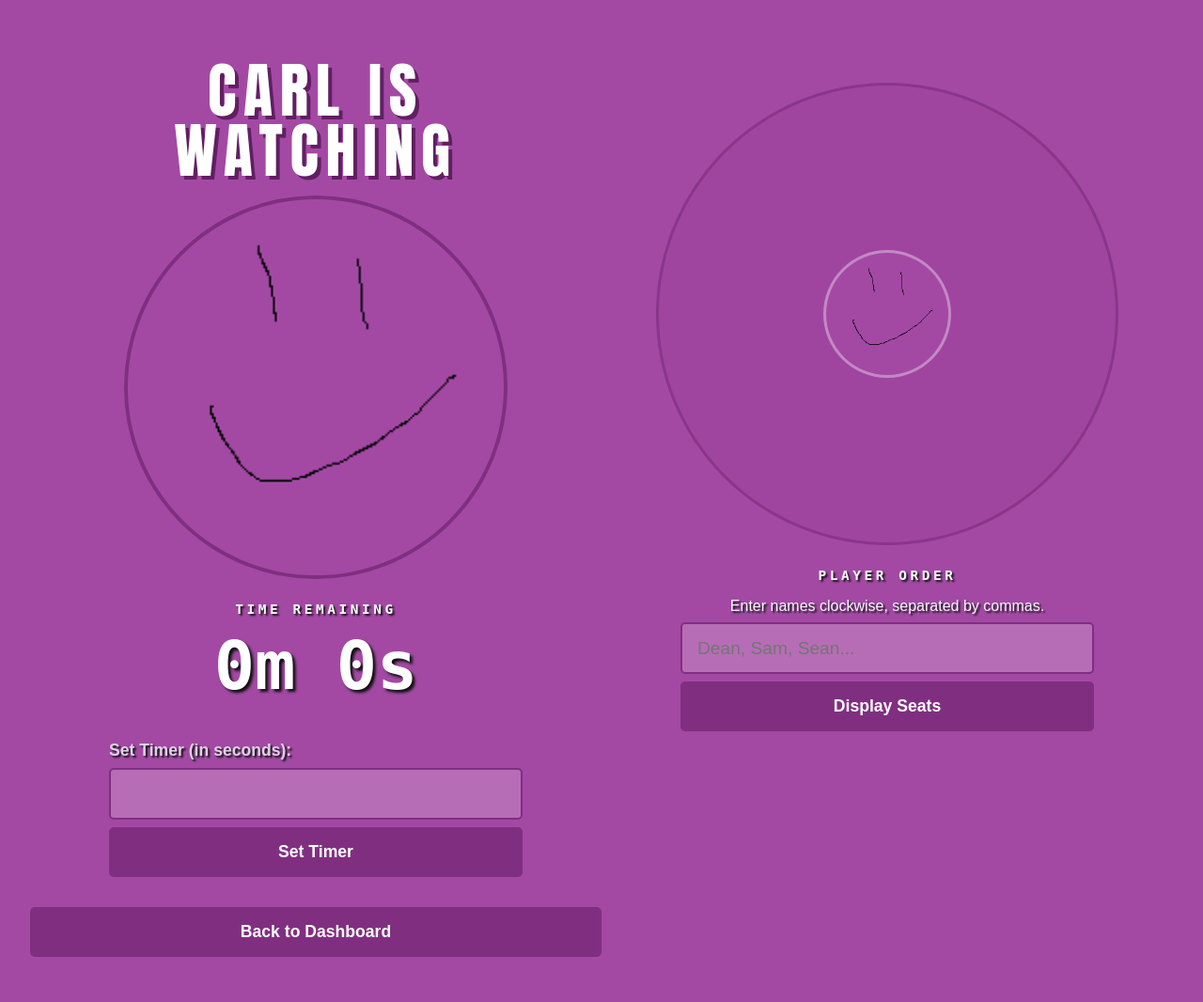
After one commit to SamDennehy/Clocktower-Carl, a Flask app: page /grimoire in a window 1280 px wide. The commit adds this page. Shown: the whole page at 94% size. Run offline with Flask 3, Linux system fonts and the light colour scheme; parts of the project's set-up code (start-up, migrations or seed data) failed here and were passed over; some libraries are stand-ins or nearby versions.

Commit message:
added new page to carl website with timer and seat display

```diff
--- a/main.py
+++ b/main.py
@@ -27,6 +27,10 @@ def start_bot_for_request():
 @app.route('/')
 def home():
     return render_template('index.html')
+
+@app.route('/grimoire')
+def grimoire():
+    return render_template('grimoire.html')
 
 
 @app.route('/logs')
--- a/static/scripts.js
+++ b/static/scripts.js
@@ -1,3 +1,8 @@
+let timerInterval;
+const carlFrameDurations = [200, 150, 90];
+const carlFrameOrder = [0, 1, 2, 1, 0];
+const carlIdleDuration = 30000;
+
 async function updateLogs() {
     const response = await fetch("/logs");
     const data = await response.json();
@@ -13,7 +18,14 @@ async function updateLogs() {
     });
 }
 
-document.getElementById("echo-form").addEventListener("submit", async function(event) {
+function addSubmitHandler(formId, handler) {
+    const form = document.getElementById(formId);
+    if (form) {
+        form.addEventListener("submit", handler);
+    }
+}
+
+addSubmitHandler("echo-form", async function(event) {
     event.preventDefault();
 
     const form = event.target;
@@ -30,7 +42,7 @@ document.getElementById("echo-form").addEventListener("submit", async function(e
     }
 });
 
-document.getElementById("join-voice-form").addEventListener("submit", async function(event) {
+addSubmitHandler("join-voice-form", async function(event) {
 	event.preventDefault();
 	const form = event.target;
 
@@ -46,7 +58,7 @@ document.getElementById("join-voice-form").addEventListener("submit", async func
     }
 });
 
-document.getElementById("leave-voice-form").addEventListener("submit", async function(event) {
+addSubmitHandler("leave-voice-form", async function(event) {
 	event.preventDefault();
 	const form = event.target;
 
@@ -62,7 +74,7 @@ document.getElementById("leave-voice-form").addEventListener("submit", async fun
     }
 });
 
-document.getElementById("tts-form").addEventListener("submit", async function(event) {
+addSubmitHandler("tts-form", async function(event) {
     event.preventDefault();
     const form = event.target;
 
@@ -78,7 +90,7 @@ document.getElementById("tts-form").addEventListener("submit", async function(ev
     }
 });
 
-document.getElementById("mp3-form").addEventListener("submit", async function(event) {
+addSubmitHandler("mp3-form", async function(event) {
     event.preventDefault();
     const form = event.target;
 
@@ -94,7 +106,7 @@ document.getElementById("mp3-form").addEventListener("submit", async function(ev
     }
 });
 
-document.getElementById("set-auto-react-form").addEventListener("submit", async function(event) {
+addSubmitHandler("set-auto-react-form", async function(event) {
     event.preventDefault();
     const form = event.target;
 
@@ -110,7 +122,7 @@ document.getElementById("set-auto-react-form").addEventListener("submit", async
     }
 });
 
-document.getElementById("disable-auto-react-form").addEventListener("submit", async function(event) {
+addSubmitHandler("disable-auto-react-form", async function(event) {
     event.preventDefault();
     const form = event.target;
 
@@ -126,6 +138,120 @@ document.getElementById("disable-auto-react-form").addEventListener("submit", as
     }
 });
 
-updateLogs();
+function setTimer(event) {
+    event.preventDefault();
+    const durationInput = document.getElementById("timer-duration");
+    const durationSeconds = parseInt(durationInput.value, 10);
 
-setInterval(updateLogs, 1000);
+    if (isNaN(durationSeconds) || durationSeconds <= 0) {
+        console.error("Invalid timer duration");
+        return;
+    }
+
+    startTimer(Date.now() + durationSeconds * 1000);
+}
+
+function startTimer(endTime) {
+    clearInterval(timerInterval);
+    const timerDisplay = document.getElementById("timer-display");
+
+    if (!timerDisplay) {
+        return;
+    }
+
+    sessionStorage.setItem("timerEndTime", String(endTime));
+
+    function updateTimerDisplay() {
+        const remainingSeconds = Math.max(0, Math.ceil((endTime - Date.now()) / 1000));
+        const minutes = Math.floor(remainingSeconds / 60);
+        const seconds = remainingSeconds % 60;
+        timerDisplay.textContent = `${minutes}m ${seconds}s`;
+
+        if (remainingSeconds <= 0) {
+            clearInterval(timerInterval);
+            sessionStorage.removeItem("timerEndTime");
+        }
+    }
+
+    updateTimerDisplay();
+    timerInterval = setInterval(updateTimerDisplay, 250);
+}
+
+const savedTimerEndTime = Number(sessionStorage.getItem("timerEndTime"));
+
+if (savedTimerEndTime > Date.now()) {
+    startTimer(savedTimerEndTime);
+}
+
+function startCarlCycle() {
+    const carlImages = Array.from(document.querySelectorAll(".timer-carl-image"));
+
+    if (carlImages.length === 0) {
+        return;
+    }
+
+    let sequenceIndex = 0;
+
+    function showNextFrame() {
+        const frameIndex = carlFrameOrder[sequenceIndex];
+
+        carlImages.forEach((image, index) => {
+            image.style.opacity = index === frameIndex ? "1" : "0";
+        });
+
+        const frameDuration = carlFrameDurations[frameIndex] ?? carlFrameDurations.at(-1);
+        sequenceIndex += 1;
+
+        if (sequenceIndex >= carlFrameOrder.length) {
+            sequenceIndex = 0;
+            setTimeout(showNextFrame, frameDuration + carlIdleDuration);
+            return;
+        }
+
+        setTimeout(showNextFrame, frameDuration);
+    }
+
+    showNextFrame();
+}
+
+startCarlCycle();
+
+const seatingForm = document.getElementById("seating-form");
+
+if (seatingForm) {
+    const playerNamesInput = document.getElementById("player-names");
+    const seating = document.getElementById("player-seating");
+
+    function renderSeating(names) {
+        seating.innerHTML = "";
+        names.forEach((name, index) => {
+            const seat = document.createElement("li");
+            const seatName = document.createElement("span");
+
+            seat.className = "player-seat";
+            seat.style.setProperty("--seat-angle", `${(index * 360) / names.length}deg`);
+            seatName.textContent = name;
+            seat.appendChild(seatName);
+            seating.appendChild(seat);
+        });
+    }
+
+    seatingForm.addEventListener("submit", function(event) {
+        event.preventDefault();
+
+        const names = playerNamesInput.value
+            .split(",")
+            .map(name => name.trim())
+            .filter(Boolean);
+
+        sessionStorage.setItem("playerNames", JSON.stringify(names));
+        renderSeating(names);
+    });
+
+    const savedPlayerNames = JSON.parse(sessionStorage.getItem("playerNames") || "[]");
+
+    if (savedPlayerNames.length > 0) {
+        playerNamesInput.value = savedPlayerNames.join(", ");
+        renderSeating(savedPlayerNames);
+    }
+}
--- a/static/styles.css
+++ b/static/styles.css
@@ -51,6 +85,216 @@ h1 {
 	display: grid;
 	grid-template-columns: 1fr 1fr;
 	flex: 1;
+}
+
+.grimoire-shell {
+	display: grid;
+	grid-template-columns: minmax(0, 1fr) minmax(0, 1fr);
+	align-items: center;
+	justify-content: center;
+	flex: 1;
+	width: 100%;
+	box-sizing: border-box;
+	background-color: rgba(163, 73, 164);
+	padding: 2rem;
+}
+
+.grimoire-shell .timer {
+	width: 100%;
+	box-sizing: border-box;
+	margin-inline: auto;
+	padding: 2rem;
+	text-align: center;
+}
+
+.back-home-button {
+	margin-bottom: 1rem;
+}
+
+.watching-message {
+	margin: 0 0 1rem;
+	color: #ffffff;
+	font-family: Impact, Haettenschweiler, "Arial Narrow Bold", sans-serif;
+	font-size: 4rem;
+	font-weight: 900;
+	letter-spacing: 0.12em;
+	line-height: 1;
+	text-shadow: 4px 4px 0 rgb(97, 31, 97);
+}
+
+.timer-carl {
+	position: relative;
+	width: min(400px, 35vw);
+	height: min(400px, 35vw);
+	margin: 0 auto 1.5rem;
+	border: 4px solid rgb(128, 47, 128);
+	border-radius: 50%;
+	overflow: hidden;
+	background: rgba(128, 47, 128, 0.7);
+}
+
+.timer-carl img {
+	position: absolute;
+	inset: 0;
+	width: 100%;
+	height: 100%;
+	object-fit: cover;
+}
+
+.timer-carl-image {
+	opacity: 0;
+}
+
+.timer-content {
+	padding: 0;
+}
+
+.timer-label {
+	margin: 0 0 1rem;
+	color: #ffffff;
+	font-family: monospace;
+	font-size: 0.9rem;
+	font-weight: 700;
+	letter-spacing: 0.25em;
+}
+
+#timer-display {
+	min-height: 5.25rem;
+	margin: 0;
+	color: #ffffff;
+	font-family: monospace;
+	font-size: 4.5rem;
+	font-weight: 900;
+	line-height: 1;
+	letter-spacing: 0;
+	text-shadow: 3px 3px 3px #111;
+}
+
+.grimoire-shell form {
+	max-width: 440px;
+	margin: 2rem auto 0;
+	text-align: left;
+}
+
+.grimoire-shell label {
+	color: #ded2e4;
+	font-size: 1.1rem;
+	font-weight: 700;
+}
+
+.grimoire-shell input {
+	box-sizing: border-box;
+	width: 100%;
+	padding: 0.9rem 1rem;
+	border: 2px solid rgb(128, 47, 128);
+	border-radius: 5px;
+	background: rgba(255, 255, 255, 0.2);
+	color: #ffffff;
+	font-size: 1.2rem;
+}
+
+.grimoire-shell button {
+	padding: 1rem;
+	background: rgb(128, 47, 128);
+	color: #ffffff;
+	font-size: 1.1rem;
+}
+
+.grimoire-shell button:hover {
+	background: rgb(97, 31, 97);
+}
+
+.seating-panel {
+	width: 100%;
+	box-sizing: border-box;
+	align-self: start;
+	margin-top: 0;
+	margin-inline: auto;
+	padding: 1.5rem 2rem 3rem;
+	text-align: center;
+}
+
+.seating-heading-row {
+	display: flex;
+	justify-content: center;
+	text-align: center;
+}
+
+.seating-help {
+	margin: 0.35rem 0 0;
+	font-size: 1rem;
+}
+
+#seating-form {
+	width: min(620px, 100%);
+	margin: 1.5rem auto 0;
+	flex-direction: column;
+	align-items: stretch;
+}
+
+#seating-form label {
+	position: absolute;
+	width: 1px;
+	height: 1px;
+	overflow: hidden;
+	clip: rect(0 0 0 0);
+}
+
+#seating-form input {
+	min-width: 0;
+}
+
+.player-seating {
+	position: relative;
+	width: min(600px, 38vw);
+	height: min(600px, 38vw);
+	min-height: 360px;
+	margin: 2rem auto 0;
+	padding: 0;
+	border: 3px solid rgba(128, 47, 128, 0.7);
+	border-radius: 50%;
+	background: rgba(128, 47, 128, 0.12);
+	list-style: none;
+}
+
+.player-seating::before {
+	content: "";
+	position: absolute;
+	top: 50%;
+	left: 50%;
+	display: grid;
+	place-items: center;
+	width: 130px;
+	height: 130px;
+	border: 3px solid rgba(255, 255, 255, 0.35);
+	border-radius: 50%;
+	background-image: url("carl.png");
+	background-position: center;
+	background-size: cover;
+	font-family: monospace;
+	font-weight: 700;
+	transform: translate(-50%, -50%);
+}
+
+.player-seat {
+	position: absolute;
+	top: 50%;
+	left: 50%;
+	display: flex;
+	align-items: center;
+	justify-content: center;
+	width: 85px;
+	height: 85px;
+	box-sizing: border-box;
+	padding: 0.4rem;
+	border: 2px solid rgb(128, 47, 128);
+	border-radius: 50%;
+	background: rgba(255, 255, 255, 0.16);
+	font-size: 0.85rem;
+	font-weight: 700;
+	text-shadow: 2px 2px 2px #111;
+	transform: translate(-50%, -50%) rotate(var(--seat-angle)) translateY(calc(-1 * min(18vw, 200px))) rotate(calc(-1 * var(--seat-angle)));
+	transform-origin: 0 0;
 }
 
 .panel {
--- /dev/null
+++ b/templates/grimoire.html
@@ -0,0 +1,48 @@
+<!DOCTYPE html>
+<html lang="en">
+<head>
+    <meta charset="UTF-8">
+    <meta name="viewport" content="width=device-width, initial-scale=1.0">
+    <title>Clocktower Carl Dashboard</title>
+    <link rel="stylesheet" href="{{ url_for('static', filename='styles.css') }}">
+     <link rel="icon" type="image/x-icon" href="{{ url_for('static', filename='carl.ico') }}">
+</head>
+<body>
+    <main class="grimoire-shell">
+        <section class="timer" aria-labelledby="timer-heading">
+            <p class="watching-message">CARL IS WATCHING</p>
+            <div class="timer-carl">
+                <img class="timer-carl-image timer-carl-image-one" src="{{ url_for('static', filename='carl.png') }}" alt="">
+                <img class="timer-carl-image timer-carl-image-two" src="{{ url_for('static', filename='carl2.png') }}" alt="">
+                <img class="timer-carl-image timer-carl-image-three" src="{{ url_for('static', filename='carl3.png') }}" alt="">
+            </div>
+            <div class="timer-content">
+                <p class="timer-label" id="timer-heading">TIME REMAINING</p>
+                <p id="timer-display" aria-live="polite">0m 0s</p>
+            </div>
+            <form action="#" method="POST" id="timer-form" onsubmit="setTimer(event)">
+                <label for="timer-duration">Set Timer (in seconds):</label>
+                <input type="number" id="timer-duration" name="duration" min="1" required>
+                <button type="submit">Set Timer</button>
+            </form>
+        </section>
+
+        <section class="seating-panel" aria-labelledby="seating-heading">
+            <ol id="player-seating" class="player-seating" aria-live="polite"></ol>
+            <form id="seating-form">
+                <label for="player-names">Players</label>
+                <div class="seating-heading-row">
+                    <div>
+                        <p class="timer-label" id="seating-heading">PLAYER ORDER</p>
+                        <p class="seating-help">Enter names clockwise, separated by commas.</p>
+                    </div>
+                </div>
+                <input type="text" id="player-names" name="players" placeholder="Dean, Sam, Sean..." required>
+                <button type="submit">Display Seats</button>
+            </form>
+        </section>
+        <button type="button" class="back-home-button" onclick="window.location.href='/'">Back to Dashboard</button>
+    </main>
+    <script src="{{ url_for('static', filename='scripts.js') }}"></script>
+</body>
+</html>
--- a/templates/index.html
+++ b/templates/index.html
@@ -69,6 +69,7 @@
             <div id="logs-container" class="log-window">
                 <!-- Logs will be dynamically inserted here -->
             </div>
+            <button type="button" onclick="window.location.href='{{ url_for('grimoire') }}'">Go to Grimoire</button>
         </section>
     </main>
     <script src="{{ url_for('static', filename='scripts.js') }}"></script>
```
Also changed, not shown: other parts of static/styles.css (+130 -0 lines), static/carl2.png (added), static/carl3.png (added), static/clock.png (added).
